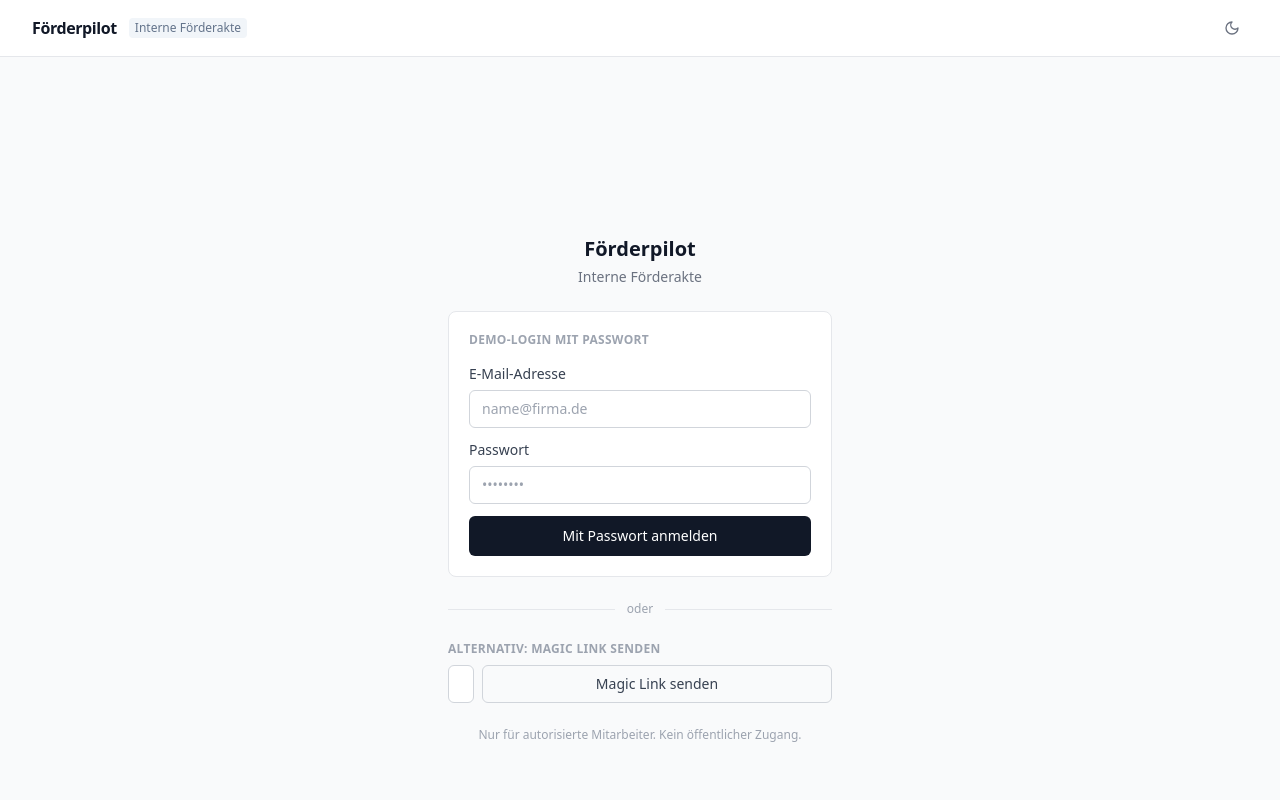
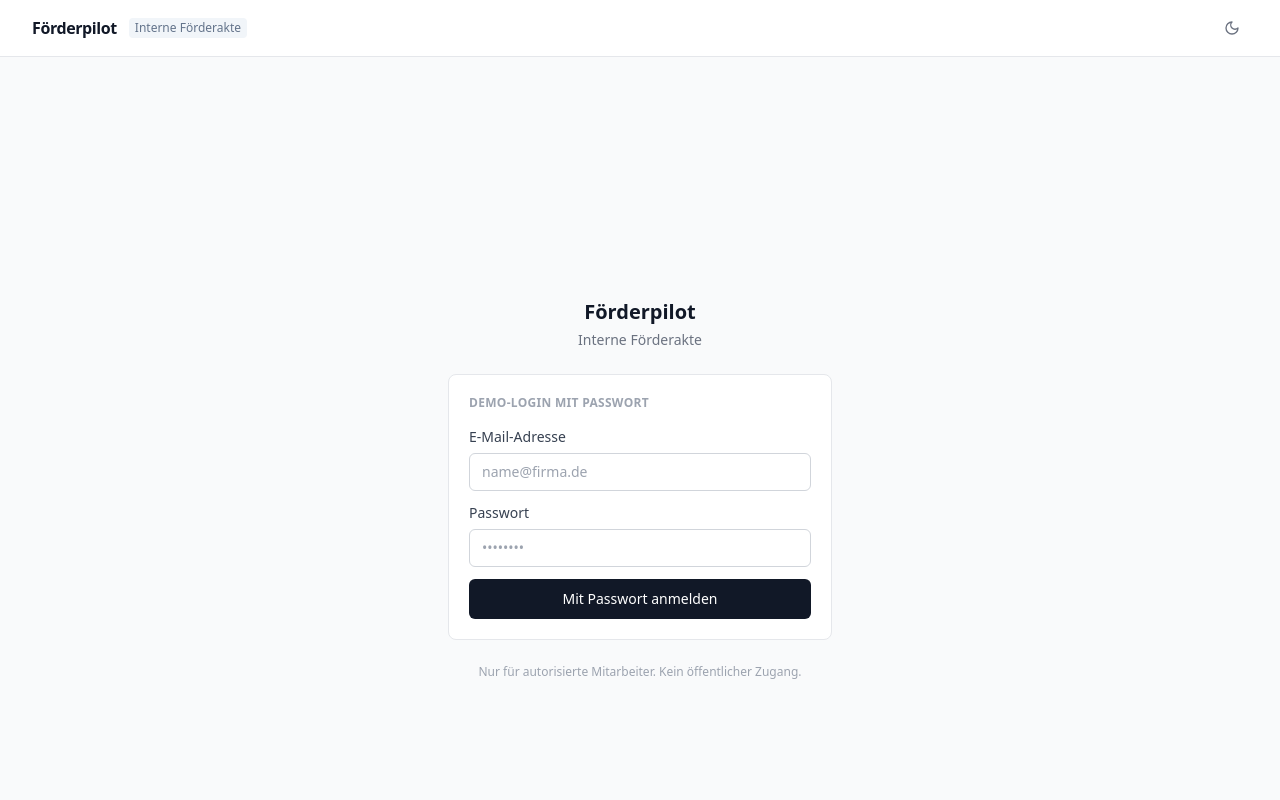
Before and after one commit to 0xethermatt/Foerderpilot, a Next.js app: page /login in a window 1280 px wide. Shown: the top 800 px of the page. Built offline with nearby package versions, Linux system fonts and the light colour scheme; no server answers.

Commit message:
Remove magic link section from login page
https://claude.ai/code/session_01DiR1YBAJnF3wiVHopv77yv

```diff
--- a/src/app/login/LoginForm.tsx
+++ b/src/app/login/LoginForm.tsx
@@ -153,21 +153,6 @@ export default function LoginForm({
         <PasswordForm next={next} urlError={urlError} />
       </div>
 
-      {/* Divider */}
-      <div className="flex items-center gap-3">
-        <div className="flex-1 h-px bg-gray-200 dark:bg-gray-800" />
-        <span className="text-xs text-gray-400 dark:text-gray-600">oder</span>
-        <div className="flex-1 h-px bg-gray-200 dark:bg-gray-800" />
-      </div>
-
-      {/* Secondary: magic link */}
-      <div className="space-y-2">
-        <p className="text-xs font-semibold uppercase tracking-wide text-gray-400 dark:text-gray-500">
-          Alternativ: Magic Link senden
-        </p>
-        <MagicLinkForm />
-      </div>
-
       <p className="text-center text-xs text-gray-400 dark:text-gray-600">
         Nur für autorisierte Mitarbeiter. Kein öffentlicher Zugang.
       </p>
```
